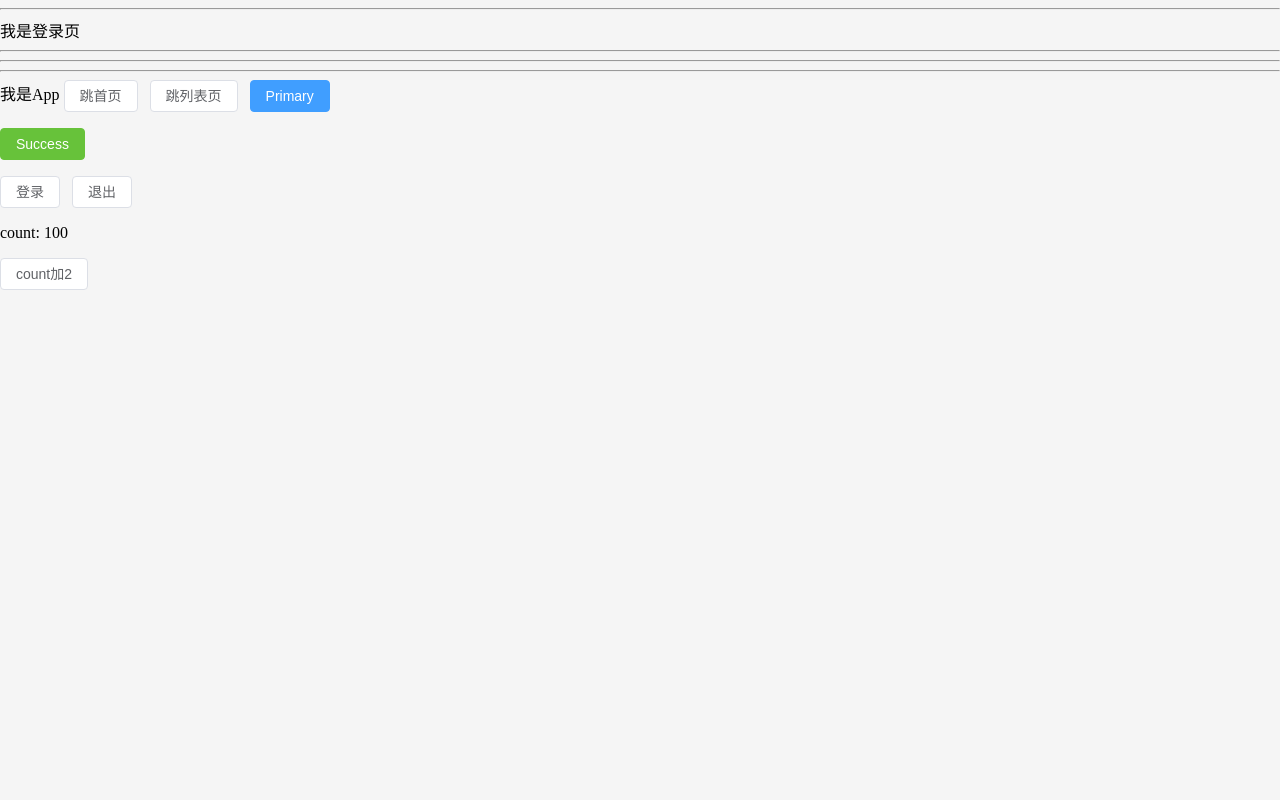
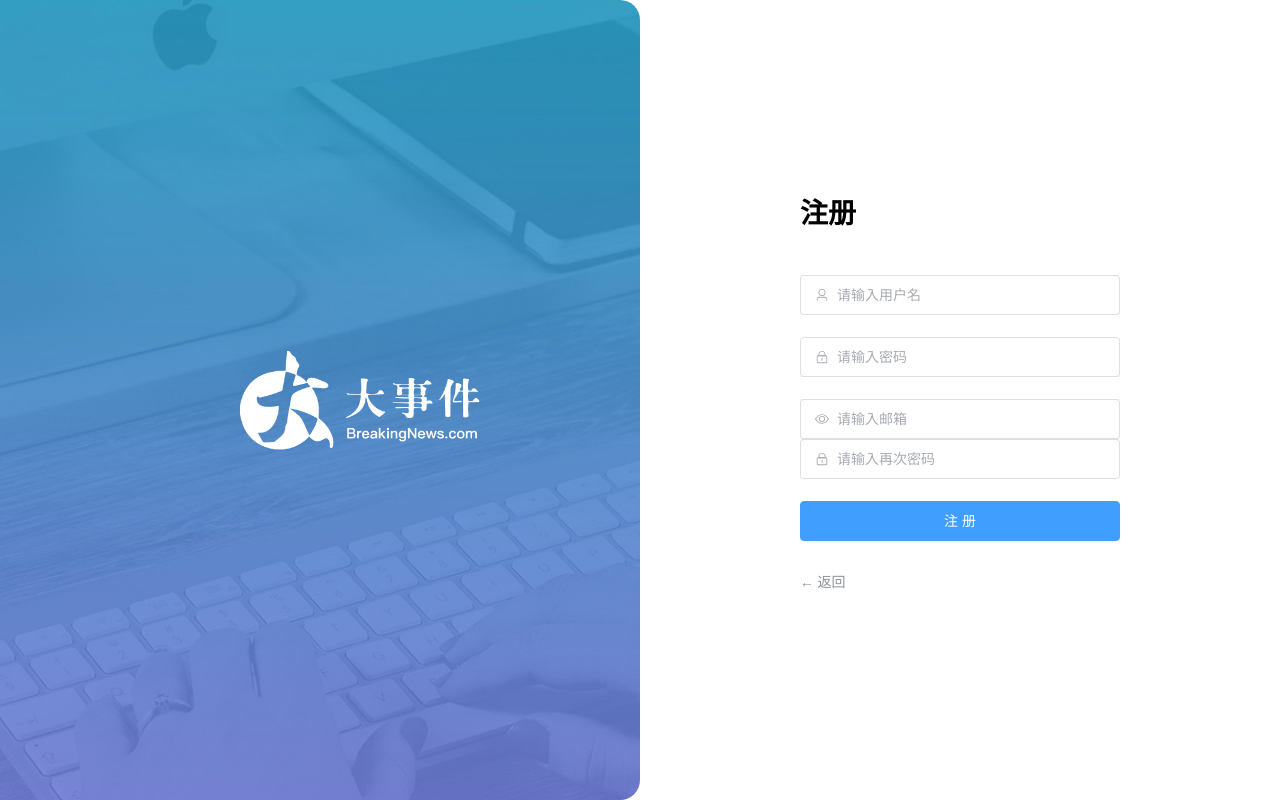
Before and after one commit to 2047789253/Big-Event-Admin, a Vue app: page /login in a window 1280 px wide. Built offline with nearby package versions, Linux system fonts and the light colour scheme.

Commit message:
login页面初修改

```diff
--- a/package.json
+++ b/package.json
@@ -16,6 +16,7 @@
     "lint-staged": "lint-staged"
   },
   "dependencies": {
+    "@element-plus/icons-vue": "^2.3.2",
     "axios": "^1.13.2",
     "element-plus": "^2.11.9",
     "pinia": "^3.0.4",
--- a/src/App.vue
+++ b/src/App.vue
@@ -1,41 +1,8 @@
-<script setup>
-// const goList = () => {
-//   this.$router.push('/list')
-// }
-import { useRouter, useRoute } from 'vue-router'
-import { useUserStore, useCountStore } from '@/stores'
-const router = useRouter() //路由对象
-const route = useRoute() //路由参数
-
-const goList = () => {
-  router.push('/list')
-  console.log(router, route)
-}
-const userStore = useUserStore()
-const countStore = useCountStore()
-</script>
+<script setup></script>
 
 <template>
   <div>
-    <hr />
     <router-view></router-view>
-    <hr />
-    <hr />
-    <hr />
-
-    我是App
-    <el-button @click="$router.push('/home')">跳首页</el-button>
-    <el-button @click="goList">跳列表页</el-button>
-    <el-button type="primary">Primary</el-button>
-    <p></p>
-    <el-button type="success">Success</el-button>
-    <p>{{ userStore.token }}</p>
-    <el-button @click="userStore.setToken('我调用了setToken函数哟')"
-      >登录</el-button
-    >
-    <el-button @click="userStore.removeToken()">退出</el-button>
-    <p>count: {{ countStore.count }}</p>
-    <el-button @click="countStore.add(2)">count加2</el-button>
   </div>
 </template>
 
--- a/src/views/login/LoginPage.vue
+++ b/src/views/login/LoginPage.vue
@@ -1 +1,114 @@
-<template>我是登录页</template>
+<script setup>
+import { User, Lock, View } from '@element-plus/icons-vue'
+import { ref } from 'vue'
+const isRegister = ref(true)
+</script>
+
+<template>
+  <el-row class="login-page">
+    <el-col :span="12" class="bg"></el-col>
+    <el-col :span="6" :offset="3" class="form">
+      <!--注册相关表单-->
+      <el-form ref="form" size="large" autocomplete="off" v-if="isRegister">
+        <el-form-item>
+          <h1>注册</h1>
+        </el-form-item>
+        <el-form-item>
+          <el-input :prefix-icon="User" placeholder="请输入用户名"></el-input>
+        </el-form-item>
+        <el-form-item>
+          <el-input
+            :prefix-icon="Lock"
+            type="password"
+            placeholder="请输入密码"
+          ></el-input>
+        </el-form-item>
+        <el-input
+          :prefix-icon="View"
+          type="password"
+          placeholder="请输入邮箱"
+        ></el-input>
+        <el-form-item>
+          <el-input
+            :prefix-icon="Lock"
+            type="password"
+            placeholder="请输入再次密码"
+          ></el-input>
+        </el-form-item>
+        <el-form-item>
+          <el-button class="button" type="primary" auto-insert-space>
+            注册
+          </el-button>
+        </el-form-item>
+        <el-form-item class="flex">
+          <el-link type="info" :underline="false" @click="isRegister = false">
+            ← 返回
+          </el-link>
+        </el-form-item>
+      </el-form>
+      <!--登录相关表单-->
+      <el-form ref="form" size="large" autocomplete="off" v-else>
+        <el-form-item>
+          <h1>登录</h1>
+        </el-form-item>
+        <el-form-item>
+          <el-input :prefix-icon="User" placeholder="请输入用户名"></el-input>
+        </el-form-item>
+        <el-form-item>
+          <el-input
+            name="password"
+            :prefix-icon="Lock"
+            type="password"
+            placeholder="请输入密码"
+          ></el-input>
+        </el-form-item>
+        <el-form-item class="flex">
+          <div class="flex">
+            <el-checkbox>记住我</el-checkbox>
+            <el-link type="primary" :underline="false">忘记密码？</el-link>
+          </div>
+        </el-form-item>
+        <el-form-item>
+          <el-button class="button" type="primary" auto-insert-space
+            >登录</el-button
+          >
+        </el-form-item>
+        <el-form-item class="flex">
+          <el-link type="info" :underline="false" @click="isRegister = true">
+            注册 →
+          </el-link>
+        </el-form-item>
+      </el-form>
+    </el-col>
+  </el-row>
+</template>
+
+<style lang="scss" scoped>
+.login-page {
+  height: 100vh;
+  background-color: #fff;
+  .bg {
+    background:
+      url('@/assets/logo2.png') no-repeat 60% center / 240px auto,
+      url('@/assets/login_bg.jpg') no-repeat center / cover;
+    border-radius: 0 20px 20px 0;
+  }
+  .form {
+    display: flex;
+    flex-direction: column;
+    justify-content: center;
+    user-select: none;
+    .title {
+      margin: 0 auto;
+    }
+    .button {
+      width: 100%;
+    }
+    .flex {
+      width: 100%;
+      display: flex;
+      justify-content: space-between;
+    }
+  }
+}
+</style>
```
Also changed, not shown: 2 other files (tests, documents, lock files or other folders).
